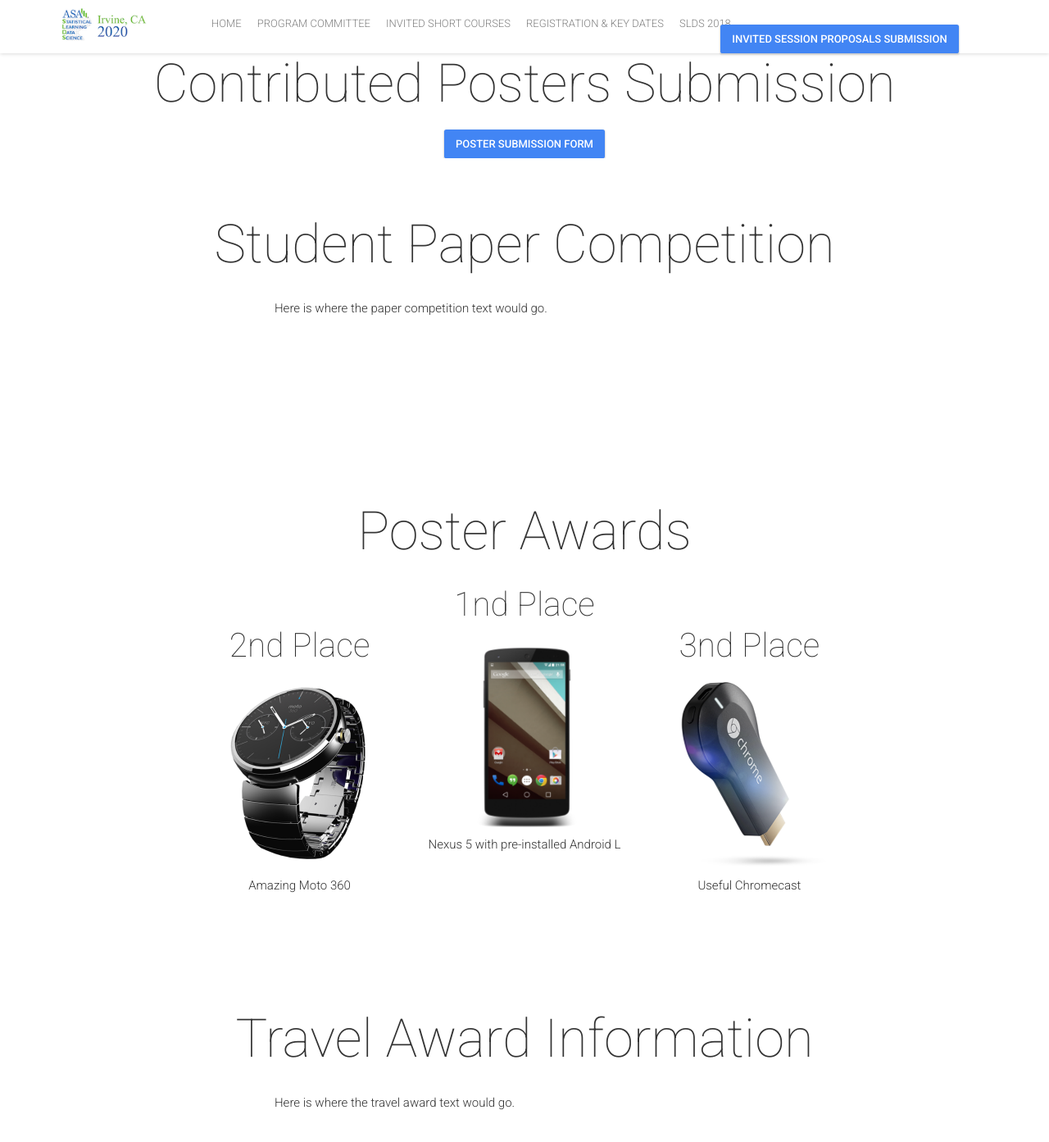
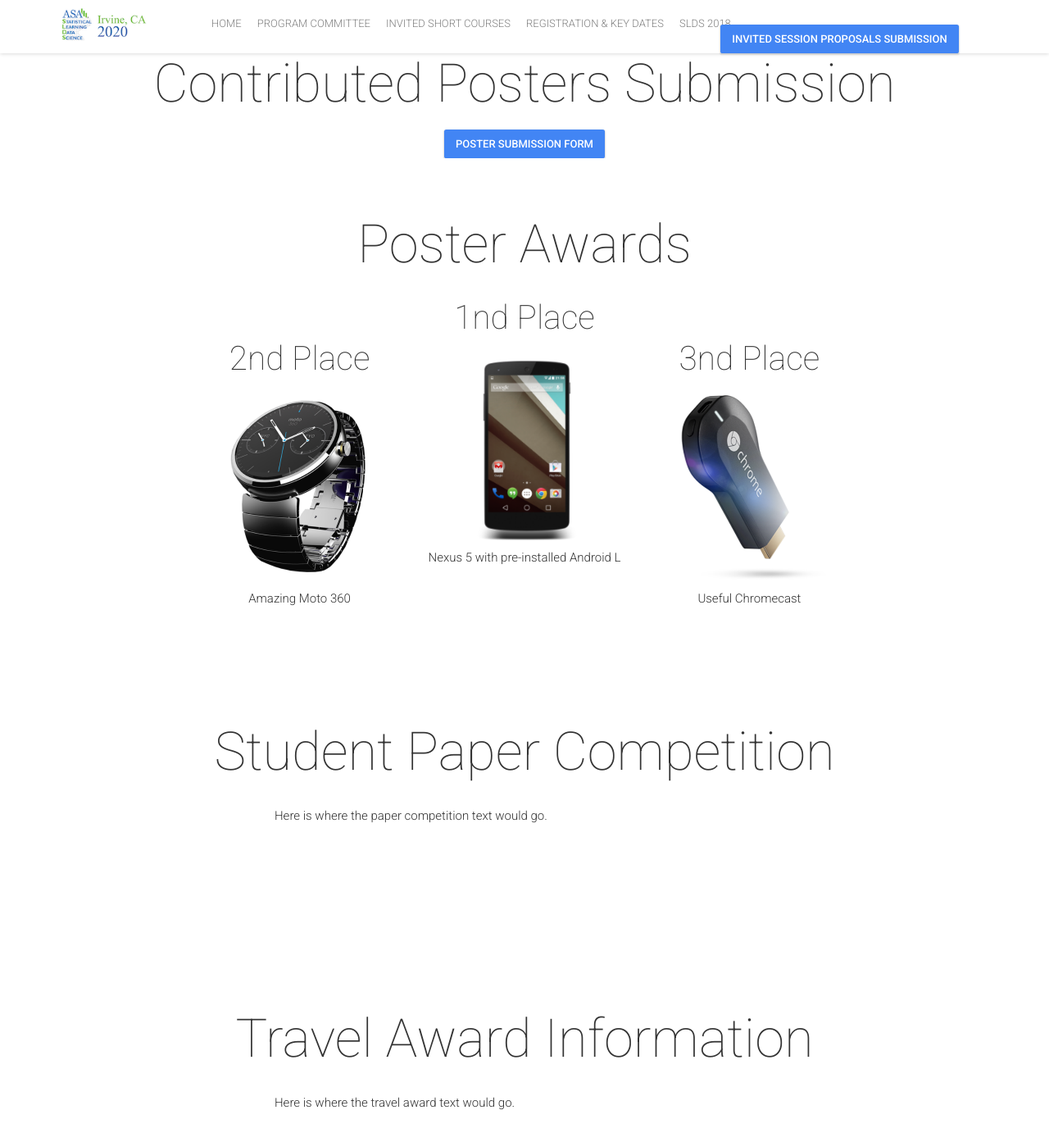
Before and after one commit to ASASLDS/SLDS2020, a Jekyll site: the page built from posters.html, in a window 1280 px wide and 1400 px high, scrolled down 480 px. Shown: the top 1393 px of the window at 82% size. Built offline with Jekyll 4.4.1, drawn with Linux system fonts in a browser that asks for light colours; nearby versions of some CDN libraries; comment, search, counter and statistics services are not loaded; some of the changed lines change nothing that is shown.

Commit message:
Rearrange order of sections

```diff
--- a/posters.html
+++ b/posters.html
@@ -9,8 +9,8 @@
 
  {% include posters-submission.html %}
 
+ {% include prizes.html %}
+
  {% include posters-paper-competition.html %}
 
- {% include prizes.html %}
-
  {% include posters-travel-award-info.html %}
```
